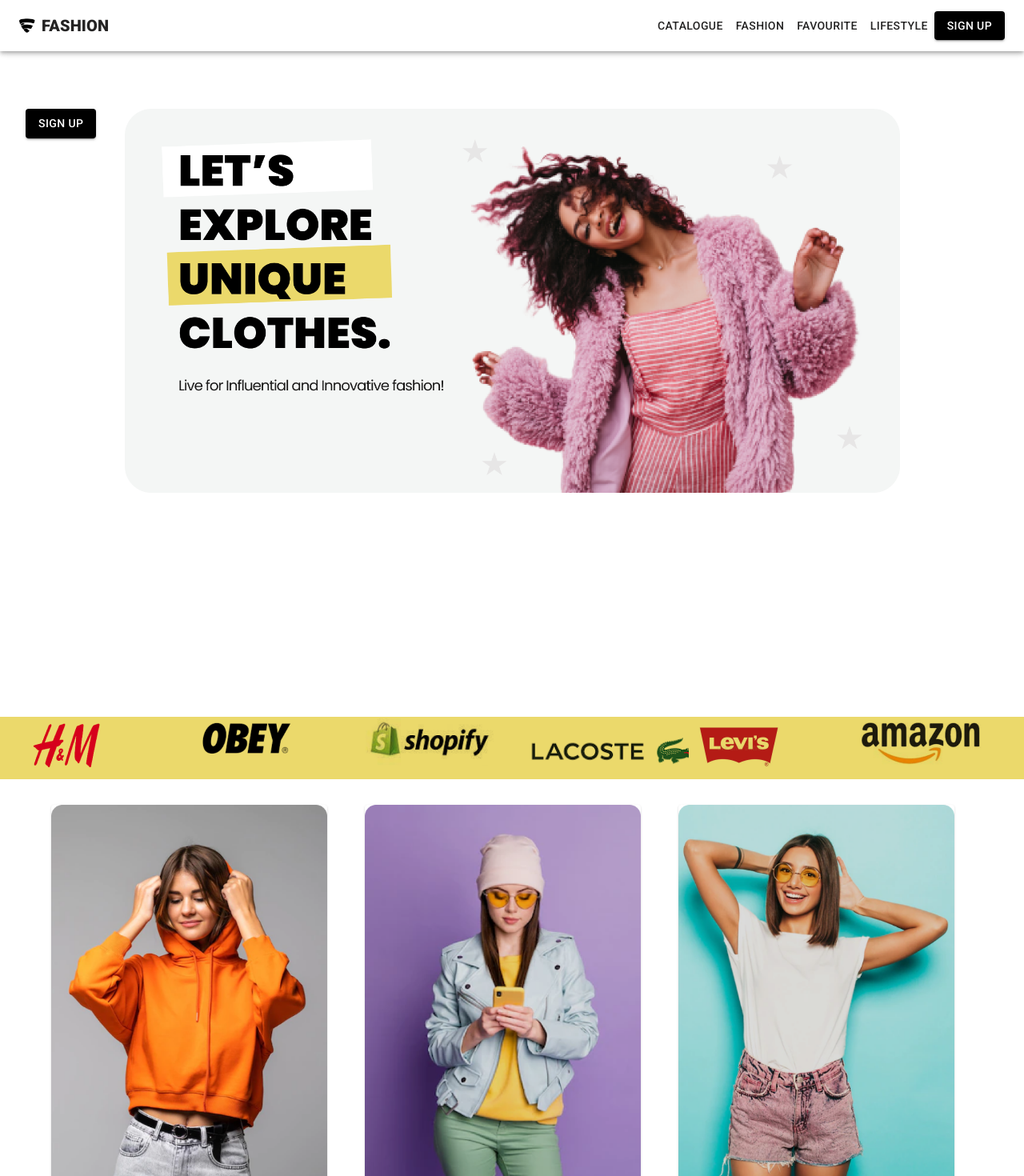
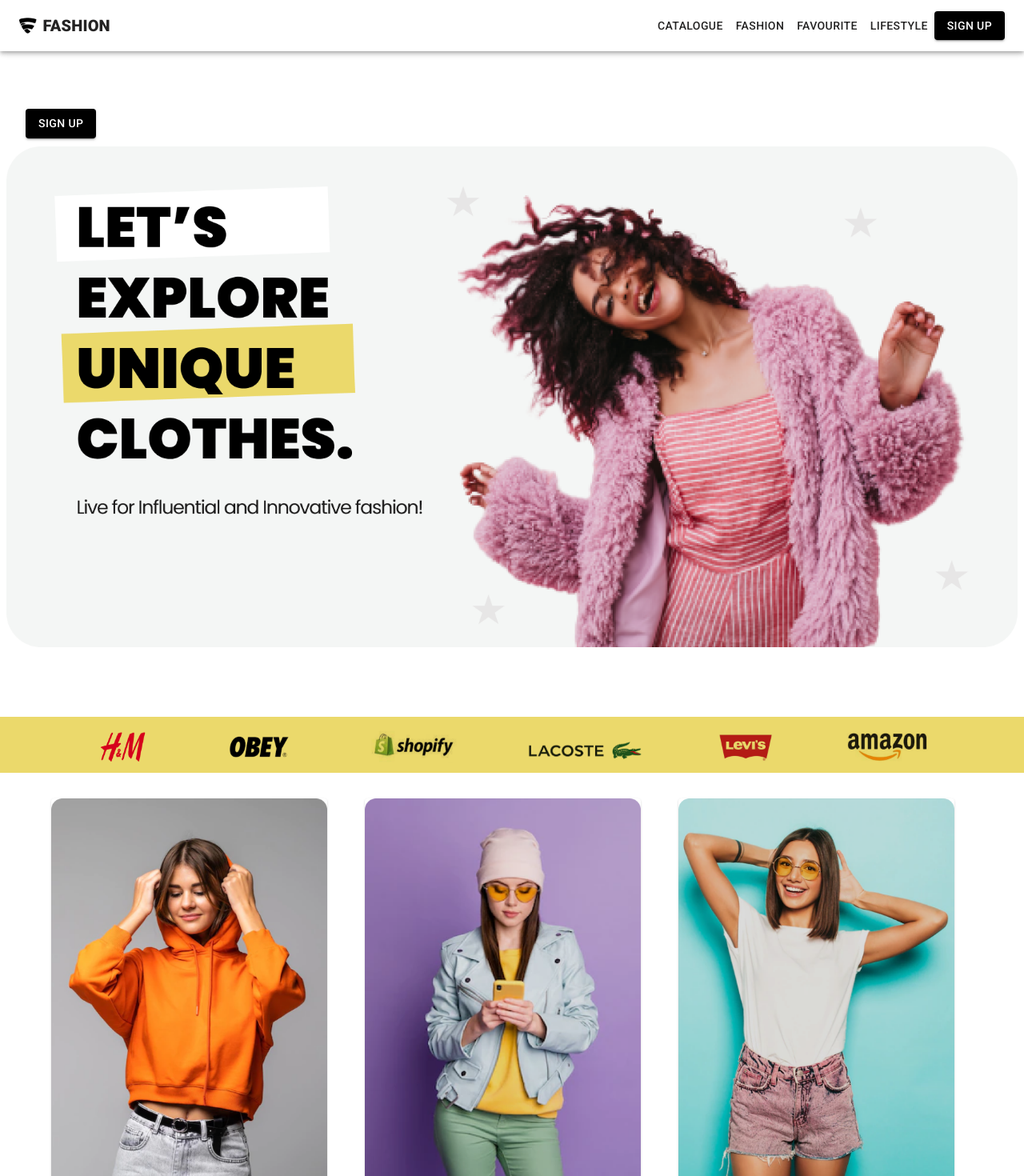
Before and after one commit to kris4richardson/shopping__react_project, a React (Create React App) app: page / in a window 1280 px wide. Shown: the top 1470 px of the page at 80% size. Built offline with nearby package versions, Linux system fonts and the light colour scheme.

Commit message:
change properties

```diff
--- a/src/components/footer/footer.tsx
+++ b/src/components/footer/footer.tsx
@@ -8,7 +8,7 @@ import styled from "@emotion/styled";
 
 const footer = {
   background: "#000000",
-  height: "30vh",
+  height: 200,
 };
 
 const StyledFooter = styled('div')(() => ({
--- a/src/components/header/banner.tsx
+++ b/src/components/header/banner.tsx
@@ -1,29 +1,26 @@
-import * as React from 'react';
-import { styled } from '@mui/material/styles';
-import  {Container, Grid} from '@mui/material';
-import buttonSectionView from '../button';
+import * as React from "react";
+import { styled } from "@mui/material/styles";
+import { Container, Grid } from "@mui/material";
+import buttonSectionView from "../Button";
 
-
- const StyledRoot = styled('div')(() => ({
+const StyledRoot = styled("div")(() => ({
   top: 0,
   left: 0,
-  width: '100%',
-  height: '100vh',
+  width: "100%",
+  height: "100vh",
 }));
 
- const StyledHeaderMain = styled('div')(() => ({
-  margin: 'auto',
-  display: 'flex',
-  flexDirection: 'column',
-  alignItems: 'center',
-  justifyContent: 'bottom',
+const StyledHeaderMain = styled("div")(() => ({
+  margin: "auto",
+  display: "flex",
+  flexDirection: "column",
+  alignItems: "center",
+  justifyContent: "bottom",
   padding: 8,
-  height: '70%',
+  height: "100%",
 }));
 
-
 export default function Banner() {
-
   return (
     <StyledRoot>
       <StyledHeaderMain>
@@ -31,20 +28,17 @@ export default function Banner() {
           sx={{
             marginTop: 8,
             height: 1,
-          backgroundSize: 'contain',
-          backgroundRepeat: 'no-repeat',
-          backgroundPosition: 'center',
-          backgroundImage: 'url(/img/hero-banner.png)',
-          borderRadius: 16,
+            backgroundSize: "contain",
+            backgroundRepeat: "no-repeat",
+            backgroundPosition: "center",
+            backgroundImage: "url(/img/hero-banner.png)",
+            borderRadius: 8,
           }}
-        maxWidth={'xl'}
+          maxWidth={"xl"}
         >
-        {/* <Grid container spacing={10} sx={{ height: 1 }}>
-          <Grid item xs={12} md={6} sx={{ height: 1 }}> */}
           {buttonSectionView("sign up")}
 
-          {/* </Grid>
-        </Grid> */}
+
         </Container>
       </StyledHeaderMain>
     </StyledRoot>
--- a/src/components/header/navigation.tsx
+++ b/src/components/header/navigation.tsx
@@ -4,7 +4,6 @@ import CssBaseline from "@mui/material/CssBaseline";
 import Drawer from "@mui/material/Drawer";
 import Button from "@mui/material/Button";
 import Box from "@mui/material/Box";
-import Divider from "@mui/material/Divider";
 import IconButton from "@mui/material/IconButton";
 import List from "@mui/material/List";
 import ListItem from "@mui/material/ListItem";
@@ -14,7 +13,7 @@ import Toolbar from "@mui/material/Toolbar";
 import Typography from "@mui/material/Typography";
 import MenuIcon from "@mui/icons-material/Menu";
 import CardMedia from "@mui/material/CardMedia";
-import buttonSectionView from "../button";
+import buttonSectionView from "../Button";
 
 interface Props {
   /**
@@ -33,15 +32,14 @@ export default function PersonalNavigation(props: Props) {
   };
   const drawer = (
     <Box onClick={handleDrawerToggle} sx={{ textAlign: "center" }}>
-      <Typography variant="h6" sx={{ my: 2 }}>
-        MUI
-      </Typography>
-      <Divider />
       <List>
-        {navItems.map((item:string) => (
+        {navItems.map((item: string) => (
           <ListItem key={item} disablePadding>
             <ListItemButton sx={{ textAlign: "center" }}>
-              <ListItemText primary={item} onClick={() => window.location.href = "/catalogue"}/>
+              <ListItemText
+                primary={item}
+                onClick={() => (window.location.href = "/catalogue")}
+              />
             </ListItemButton>
           </ListItem>
         ))}
@@ -52,29 +50,35 @@ export default function PersonalNavigation(props: Props) {
   return (
     <>
       <CssBaseline />
-      <AppBar style={{ background: '#fff' }} component="nav">
-        <Toolbar sx={{}}>
+      <AppBar style={{ background: "#fff" }} component="nav">
+        <Toolbar>
           <IconButton
             color="inherit"
             aria-label="open drawer"
             edge="start"
             onClick={handleDrawerToggle}
-            sx={{ mr: 2, display: { sm: "none" } }}
+            sx={{display: { sm: "none" } }}
           >
             <MenuIcon />
           </IconButton>
           <CardMedia
-        component="img"
-        sx={{
-          width: "2.5vh",
-
-        }}
-        image ="/img/logo.png"
-        />
+            component="img"
+            sx={{
+              width: "2.7vh",
+            }}
+            image="/img/logo.png"
+          />
           <Typography
             variant="h6"
             component="div"
-            sx={{ fontFamily:"Roboto",fontWeight:"900",color: "#242323", flexGrow: 1, marginLeft:1, display: { xs: "none", sm: "block" } }}
+            sx={{
+              fontFamily: "Roboto",
+              fontWeight: "900",
+              color: "#242323",
+              flexGrow: 1,
+              marginLeft:1,
+              display: { xs: "none", sm: "block" },
+            }}
           >
             FASHION
           </Typography>
@@ -85,7 +89,7 @@ export default function PersonalNavigation(props: Props) {
                 {item}
               </Button>
             ))}
-              {buttonSectionView("sign up")}
+            {buttonSectionView("sign up")}
           </Box>
         </Toolbar>
       </AppBar>
--- a/src/components/main/apps.tsx
+++ b/src/components/main/apps.tsx
@@ -8,7 +8,10 @@ const StyledApps = styled('div')(() => ({
   top: 0,
   left: 0,
   width: '100%',
-  height: '100vh',
+  height: '90vh',
+  display: "flex",
+  alignItems:"center",
+  justifyContent:"center"
 }));
 
 export default function AppsContainer() {
@@ -17,7 +20,11 @@ export default function AppsContainer() {
       <Container  sx={{ height: 1, backgroundSize: 'contain',
           backgroundRepeat: 'no-repeat',
           backgroundPosition: 'center',
-          backgroundImage: 'url(/img/vouchers.png)'}} maxWidth={'lg'}>
+          backgroundImage: 'url(/img/vouchers.png)', m:2, display: "flex",
+          alignItems:"center",
+          justifyContent:"start",
+          }} maxWidth={'lg'} >
+            <Box sx={{ mt: "12rem", ml: "" }}>
           <Stack
           direction="row"
           justifyContent="start"
@@ -39,6 +46,7 @@ export default function AppsContainer() {
           />
           </Link>
         </Stack>
+        </Box>
       </Container>
       </StyledApps>
   );
--- a/src/components/main/brands.tsx
+++ b/src/components/main/brands.tsx
@@ -1,5 +1,5 @@
 import * as React from "react";
-import { Box, Container, Grid } from "@mui/material";
+import { Box, Container, Grid, Paper, Stack } from "@mui/material";
 
 export default function BrandsContainer() {
   return (
@@ -8,31 +8,19 @@ export default function BrandsContainer() {
         bgcolor: "#ebd96b",
         margin: 0,
         width: "100%",
+        height: 70,
       }}
     >
-      <Container maxWidth={"xl"}>
-        <Grid container spacing={3} sx={{ height: 1 }}>
-          <Grid item xs={4} md={3} lg={2} sx={{ height: 1 }}>
-            <Box component="img" src="/img/h&m.png" />
-          </Grid>
-          <Grid item xs={4} md={3} lg={2} sx={{ height: 1 }}>
-            <Box component="img" src="/img/obey.png" />
-          </Grid>
-
-          <Grid item xs={4} md={3} lg={2} sx={{ height: 1 }}>
-            <Box component="img" src="/img/shopify.png" />
-          </Grid>
-          <Grid item xs={4} md={3} lg={2} sx={{ height: 1 }}>
-            <Box component="img" src="/img/lacoste.png" />
-          </Grid>
-          <Grid item xs={4} md={3} lg={2} sx={{ height: 1 }}>
-            <Box component="img" src="/img/levi's.png" />
-          </Grid>
-          <Grid item xs={4} md={3} lg={2} sx={{ height: 1 }}>
-            <Box component="img" src="/img/amazon.png" />
-          </Grid>
-        </Grid>
-      </Container>
+      <Container
+        sx={{
+          height: 1,
+          backgroundSize: "cover",
+          backgroundRepeat: "no-repeat",
+          backgroundPosition: "center",
+          backgroundImage: "url(/img/brands.png)",
+        }}
+        maxWidth={"xl"}
+      ></Container>
     </Box>
   );
 }
--- a/src/components/main/subscribe.tsx
+++ b/src/components/main/subscribe.tsx
@@ -1,15 +1,44 @@
 import * as React from "react";
-import { Box, Container } from "@mui/system";
-import TextField from "@mui/material/TextField";
+import { Container } from "@mui/system";
+import TextField, { TextFieldProps } from "@mui/material/TextField";
 import { styled } from "@mui/material/styles";
+import { InputAdornment, Button, alpha } from "@mui/material";
+import buttonSectionView from "../Button";
 
 const StyledSub = styled("div")(() => ({
   top: 0,
   left: 0,
   width: "100%",
-  height: "60vh",
+  height: 350,
 }));
 
+type Props = TextFieldProps & {
+  width?: number;
+};
+
+const CustomTextField = styled(TextField, {
+  shouldForwardProp: (prop) => prop !== "width",
+})<Props>(({ width, theme }) => ({
+  "& fieldset": {
+    display: "none",
+  },
+  "& .MuiOutlinedInput-root": {
+    width: "55vh",
+    backgroundColor: "#fff",
+
+    transition: theme.transitions.create(["box-shadow", "width"], {
+      duration: theme.transitions.duration.shorter,
+    }),
+    "&.Mui-focused": {
+      boxShadow: 20,
+      ...(width && {
+        [theme.breakpoints.up("sm")]: {
+          width: width + 60,
+        },
+      }),
+    },
+  },
+}));
 
 export default function SubscribeContainer() {
   return (
@@ -21,24 +50,23 @@ export default function SubscribeContainer() {
           backgroundRepeat: "no-repeat",
           backgroundPosition: "center",
           backgroundImage: "url(/img/subscribe-banner.png)",
-          display: "flex",
-          flexDirection: "column",
-          alignItems: "center",
-          justifyContent: "end",
         }}
         maxWidth={"xl"}
       >
-        <Box
-          component="form"
-          sx={{
-            "& > :not(style)": { m: 1, width: "25ch" },
+        <CustomTextField
+          fullWidth
+          placeholder="Enter your email"
+          InputProps={{
+            endAdornment: (
+              <InputAdornment position="end">
+                {buttonSectionView("send")}
+              </InputAdornment>
+            ),
+            sx: { pr: 0.5 },
           }}
-          noValidate
-          autoComplete="off"
-        >
-          <TextField id="filled-basic" label="Filled" variant="filled" />
-        </Box>
+        />
       </Container>
+      //{" "}
     </StyledSub>
   );
 }
--- a/src/components/main/voucher.tsx
+++ b/src/components/main/voucher.tsx
@@ -1,7 +1,7 @@
 import * as React from "react";
 import { styled } from "@mui/material/styles";
 import { Container } from "@mui/material";
-import buttonSectionView from "../button";
+import buttonSectionView from "../Button";
 
 const StyledBox = styled("div")(() => ({
   top: 0,
@@ -28,7 +28,7 @@ const VoucherContainer = () => {
           sx={{
             marginTop: 8,
             height: 1,
-            backgroundSize: "contain",
+            backgroundSize: "cover",
             backgroundRepeat: "no-repeat",
             backgroundPosition: "center",
             backgroundImage: "url(/img/banner.png)",
@@ -37,7 +37,7 @@ const VoucherContainer = () => {
         >
           {buttonSectionView("sign up")}
         </Container>
-      </StyledVoucher>
+        </StyledVoucher>
     </StyledBox>
   );
 };
```
Also changed, not shown: src/components/BrandsLogo.tsx (added, +48 -0 lines), public/img/brands.png (added). Lines whose indentation alone changed are shown as unchanged.
